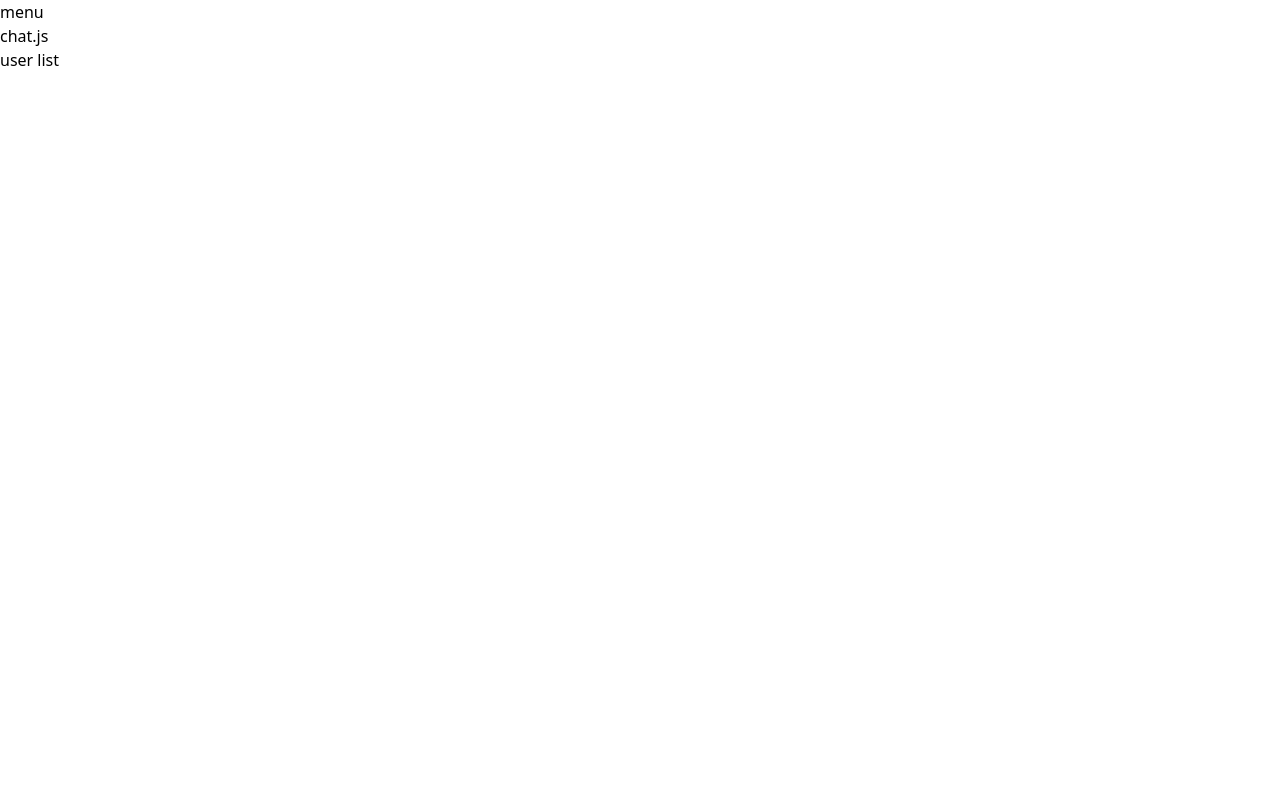
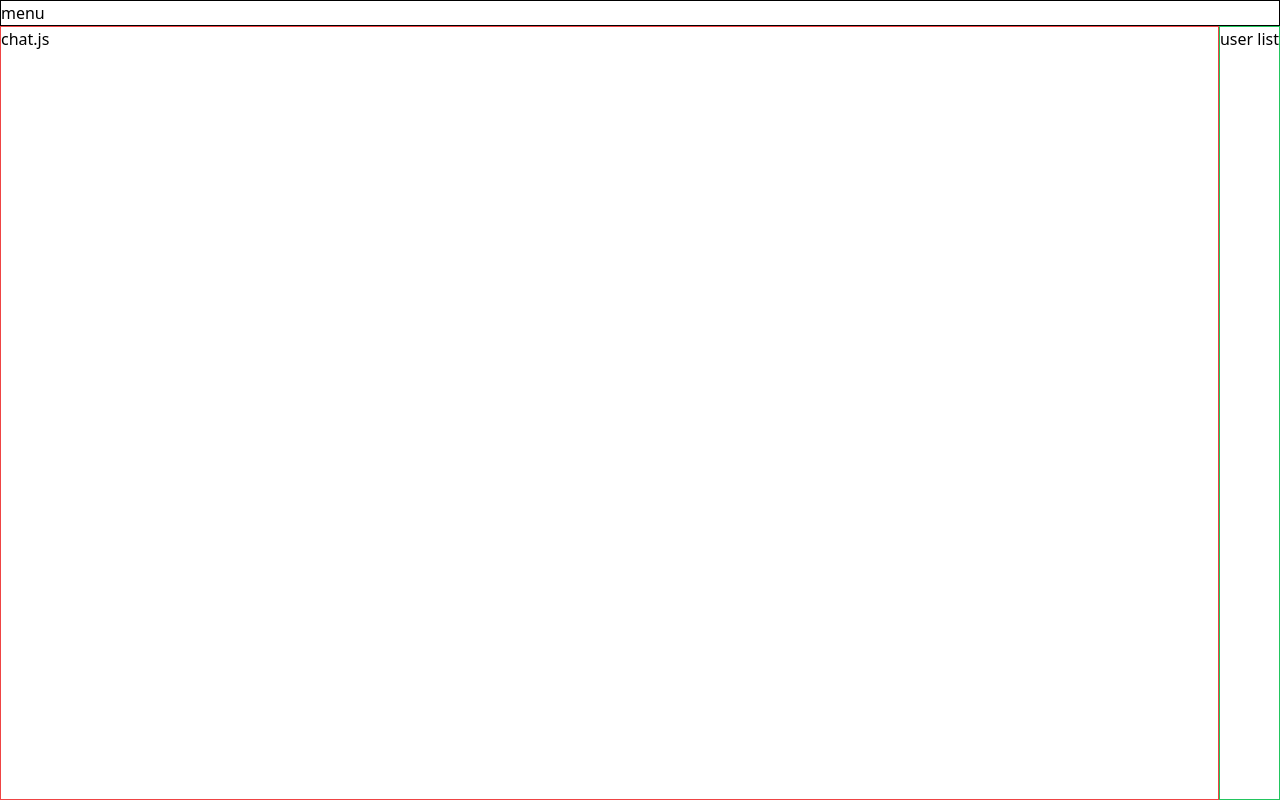
Before and after one commit to patryk-olti/chat.js, a Next.js app: page /chat in a window 1280 px wide. Built offline with nearby package versions, Linux system fonts and the light colour scheme.

Commit message:
Prepared git structure of chat page.

```diff
--- a/src/pages/chat.tsx
+++ b/src/pages/chat.tsx
@@ -3,15 +3,15 @@ import "../app/globals.css";
 const Chat = () => {
 
     return(
-        <div>
-            <div>
+        <div className="h-screen flex flex-col">
+            <div className="border border-black">
                  menu
             </div>
-            <div>
-                <div>
+            <div className="flex grow">
+                <div className="grow border border-red-500">
                     chat.js
                 </div>
-                <div>
+                <div className="border border-green-500">
                     user list
                 </div>
             </div>
```
